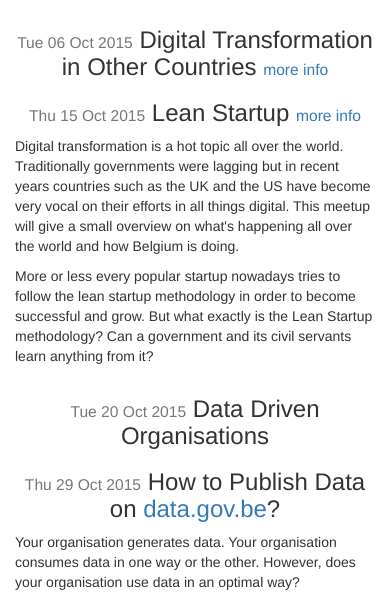
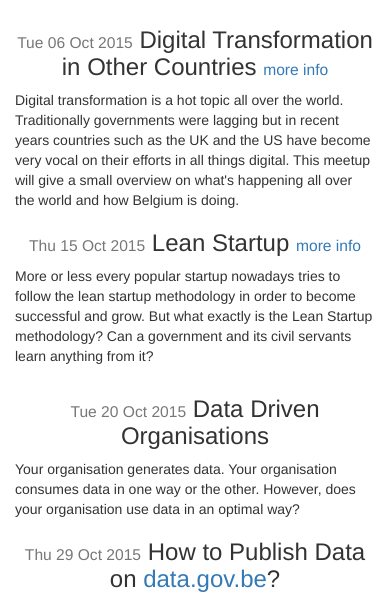
Before and after one commit to BeDigitalG/bedigitalg.github.io, a plain HTML site: page index.html in a window 390 px wide. Shown: the part 455-1054 px from the top of the page. Drawn offline with nearby package versions, Linux system fonts and the light colour scheme.

Commit message:
Fixed separation of title and paragraph on small screens

```diff
--- a/index.html
+++ b/index.html
@@ -42,6 +42,9 @@
 							<small>Tue 06 Oct 2015</small> Digital Transformation in Other Countries <small><a href="http://www.meetup.com/Belgian-Digital-Civil-Servants-Meetup/events/224102684/">more info</a></small>
 						</h3>
 					</center>
+                    <p>
+                        Digital transformation is a hot topic all over the world. Traditionally governments were lagging but in recent years countries such as the UK and the US have become very vocal on their efforts in all things digital. This meetup will give a small overview on what's happening all over the world and how Belgium is doing.
+                    </p>
 				</div>
 				<div class="col-sm-6">
 					<center>
@@ -49,15 +52,6 @@
 							<small>Thu 15 Oct 2015</small> Lean Startup <small><a href="http://www.meetup.com/Belgian-Digital-Civil-Servants-Meetup/events/224103474/">more info</a></small>
 						</h3>
 					</center>
-				</div>
-			</div>
-			<div class="row">
-				<div class="col-sm-6">
-					<p>
-						Digital transformation is a hot topic all over the world. Traditionally governments were lagging but in recent years countries such as the UK and the US have become very vocal on their efforts in all things digital. This meetup will give a small overview on what's happening all over the world and how Belgium is doing.
-					</p>
-				</div>
-				<div class="col-sm-6">
                     <p>
                         More or less every popular startup nowadays tries to follow the lean startup methodology in order to become successful and grow. But what exactly is the Lean Startup methodology? Can a government and its civil servants learn anything from it?
                     </p>
@@ -70,6 +64,9 @@
 							<small>Tue 20 Oct 2015</small> Data Driven Organisations
 						</h3>
 					</center>
+                    <p>
+                        Your organisation generates data. Your organisation consumes data in one way or the other. However, does your organisation use data in an optimal way?
+                    </p>
 				</div>
 				<div class="col-sm-6">
 					<center>
@@ -77,15 +74,6 @@
 							<small>Thu 29 Oct 2015</small> How to Publish Data on <a href="http://data.gov.be" target="_blank">data.gov.be</a>?
 						</h3>
 					</center>
-				</div>
-			</div>
-			<div class="row">
-				<div class="col-sm-6">
-					<p>
-						Your organisation generates data. Your organisation consumes data in one way or the other. However, does your organisation use data in an optimal way?
-					</p>
-				</div>
-				<div class="col-sm-6">
                     <p>
                         Concepts such as Open Data and Public Service Information (PSI) will become very important in the years to come. Not only because it will mandated from the European governance levels, but also because citizens will demand easy access to those data.
                     </p>
```
Lines whose indentation alone changed are shown as unchanged.
